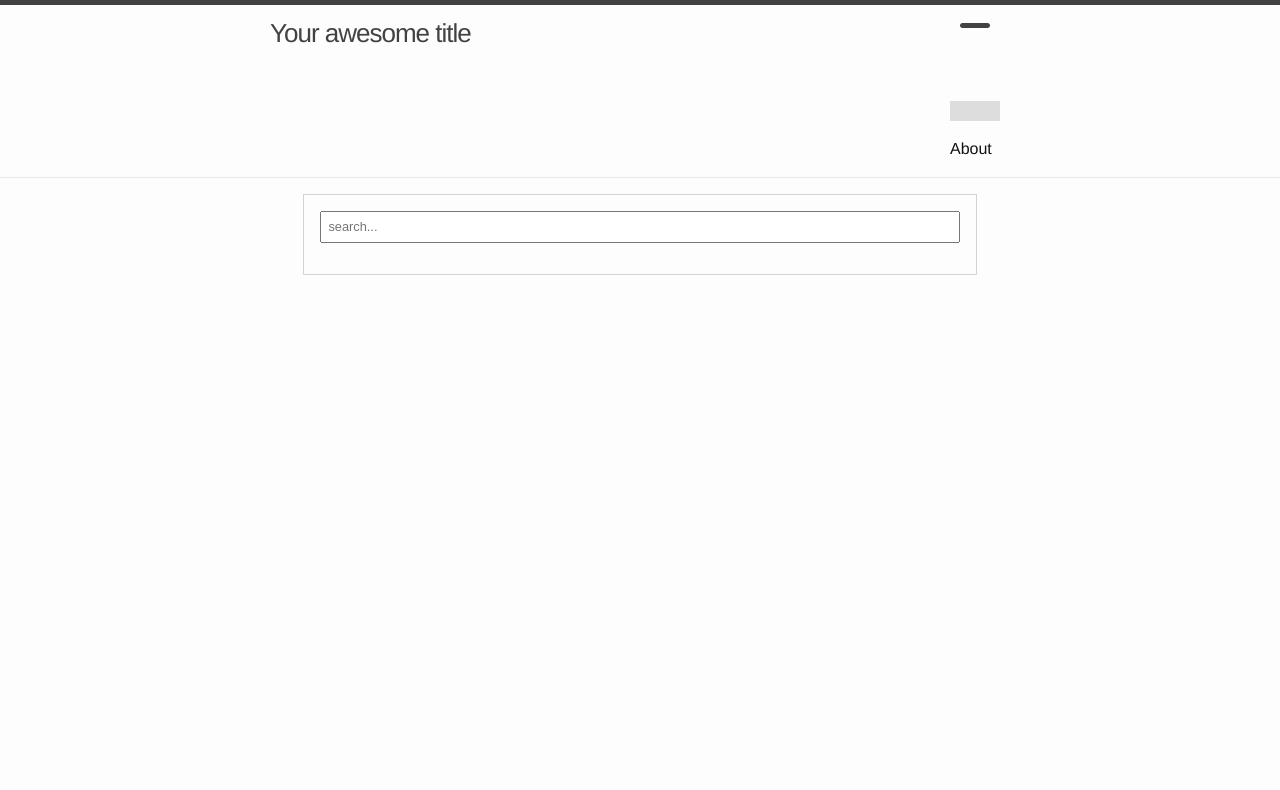
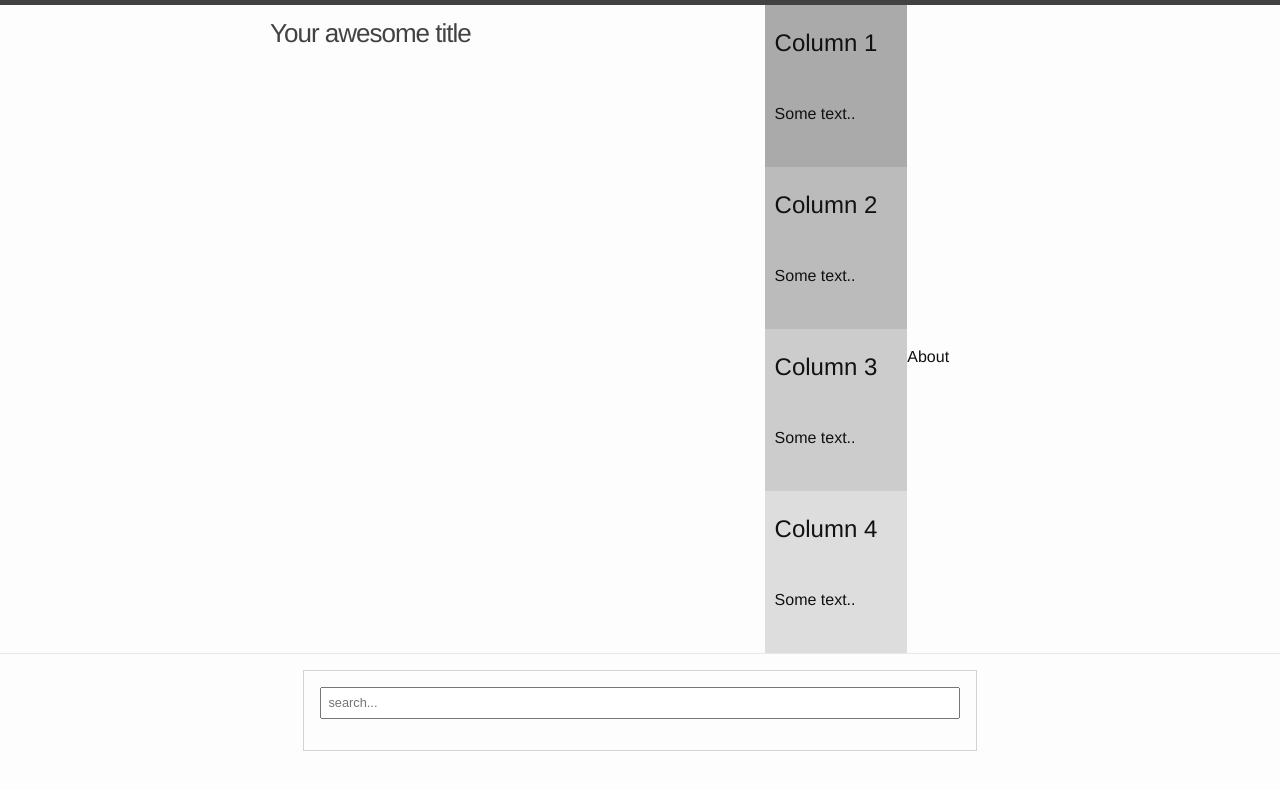
Before and after one commit to saimayasmeen4/minneatairu-json.github.io, a Jekyll site: the page built from about.markdown, in a window 1280 px wide. Shown: the top 790 px of the page. Built offline with Jekyll 4.4.1, drawn with Linux system fonts in a browser that asks for light colours; comment, search, counter and statistics services are not loaded.

Commit message:
Update header.html

```diff
--- a/_includes/header.html
+++ b/_includes/header.html
@@ -7,18 +7,26 @@
     <nav class="site-nav">
 <!--       <a href="#" class="menu-icon"> -->
       <div class="row" class="menu-icon">
-  <div class="column">
-    <svg viewBox="0 0 18 15">
-          <path fill="#424242" d="M18,1.484c0,0.82-0.665,1.484-1.484,1.484H1.484C0.665,2.969,0,2.304,0,1.484l0,0C0,0.665,0.665,0,1.484,0 h15.031C17.335,0,18,0.665,18,1.484L18,1.484z"/>
-        </svg>
+ <div class="row">
+  <div class="column" style="background-color:#aaa;">
+    <h2>Column 1</h2>
+    <p>Some text..</p>
   </div>
-  <div class="column" >
-     <path fill="#424242" d="M18,7.516C18,8.335,17.335,9,16.516,9H1.484C0.665,9,0,8.335,0,7.516l0,0c0-0.82,0.665-1.484,1.484-1.484 h15.031C17.335,6.031,18,6.696,18,7.516L18,7.516z"/>
+  <div class="column" style="background-color:#bbb;">
+    <h2>Column 2</h2>
+    <p>Some text..</p>
   </div>
-        <div class="column" style="background-color:#ddd;">
-          <path fill="#424242" d="M18,13.516C18,14.335,17.335,15,16.516,15H1.484C0.665,15,0,14.335,0,13.516l0,0 c0-0.82,0.665-1.484,1.484-1.484h15.031C17.335,12.031,18,12.696,18,13.516L18,13.516z"/>
 </div>
-        </div>
+
+<div class="row">
+  <div class="column" style="background-color:#ccc;">
+    <h2>Column 3</h2>
+    <p>Some text..</p>
+  </div>
+  <div class="column" style="background-color:#ddd;">
+    <h2>Column 4</h2>
+    <p>Some text..</p>
+  </div>
 
 <!--       </a> -->
 
```
